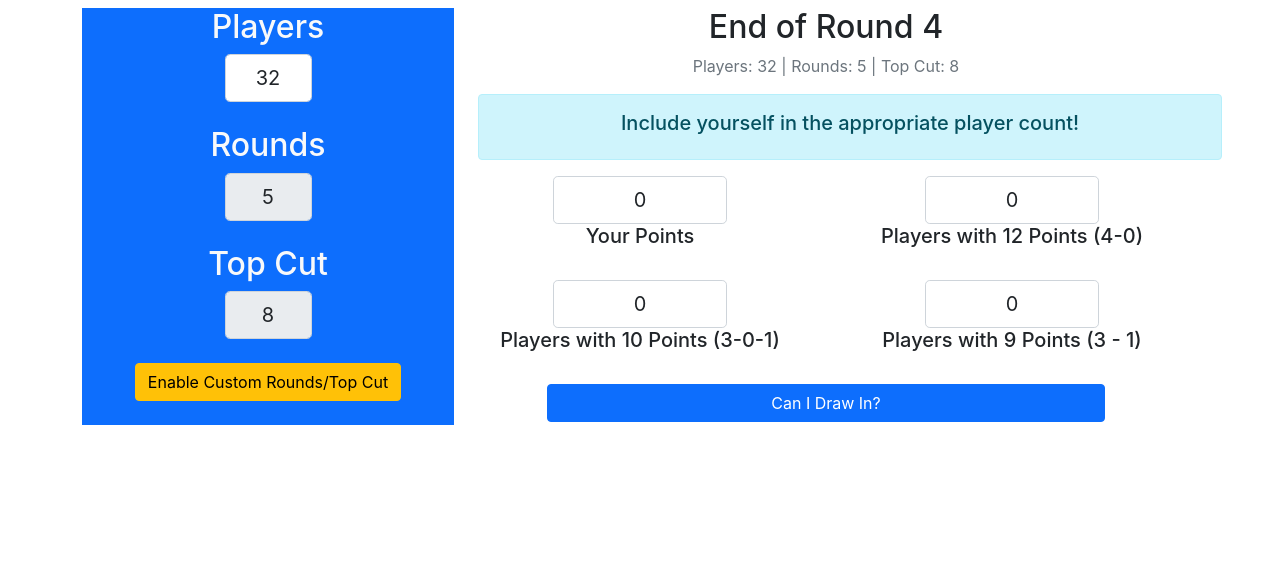
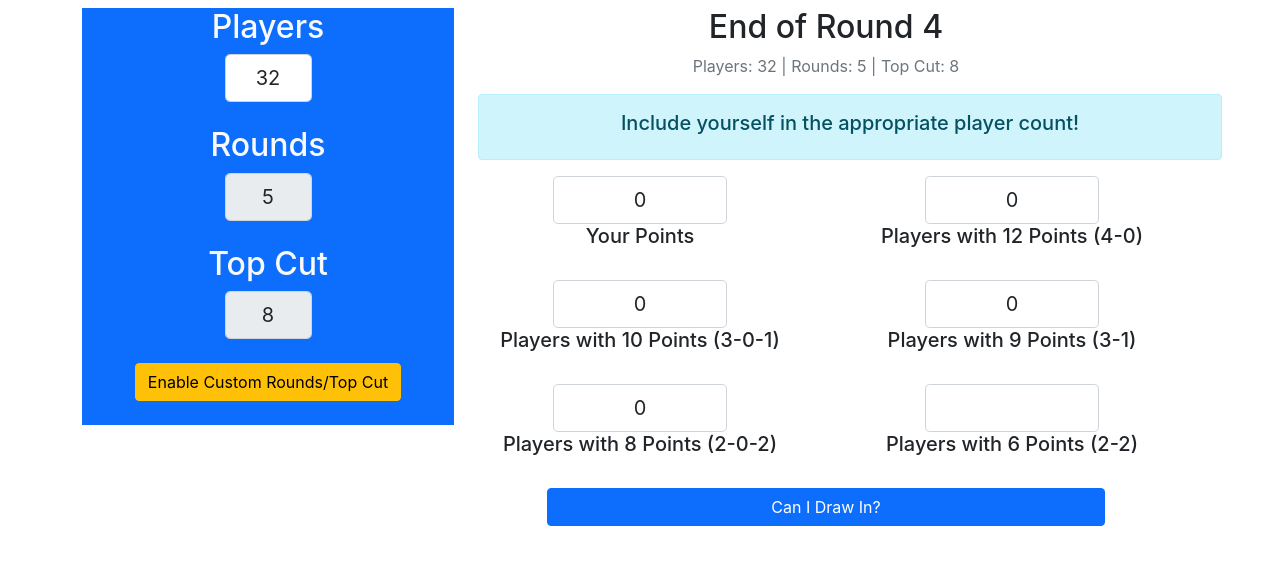
Before and after one commit to mtrus03/tournament-math-calculator, a React (Create React App) app: page / in a window 1280 px wide. Shown: the top 564 px of the page. Built offline with nearby package versions, Linux system fonts and the light colour scheme.

Commit message:
expanded standings input

```diff
--- a/src/App.js
+++ b/src/App.js
@@ -4,10 +4,10 @@ import { React, useState, useEffect } from 'react';
 // import $ from 'jquery';
 
 function App() {
-  const [inputState, setInputState] = useState({ players: 32, rounds: 5, topCut: 8, playerPoints: 0, undefeatedPlayers: 0, oneLossPlayers: 0, oneDrawPlayers: 0 });
+  const [inputState, setInputState] = useState({ players: 32, rounds: 5, topCut: 8, playerPoints: 0, undefeatedPlayers: 0, oneLossPlayers: 0, oneDrawPlayers: 0, twoDrawPlayers: 0, twoLossPlayer: 0 });
   const [customFields, setCustomFields] = useState(false);
   const [canDrawMessage, setCanDrawMessage] = useState(<Row></Row>);
-  const { players, rounds, topCut, playerPoints, undefeatedPlayers, oneLossPlayers, oneDrawPlayers } = inputState;
+  const { players, rounds, topCut, playerPoints, undefeatedPlayers, oneLossPlayers, oneDrawPlayers, twoDrawPlayers, twoLossPlayers } = inputState;
 
   function handleInput(event) {
     const { name, value } = event.target;
@@ -140,7 +140,19 @@ function App() {
             <Col sm={6}>
               <Form.Group className="mb-4">
                 <Form.Control name="oneLossPlayers" type="text" id="oneLossPlayers" value={inputState.oneLossPlayers} className="w-50 mx-auto form-control form-control-lg text-center" onChange={handleInput} />
-                <Form.Label className="h5">Players with {3 * (rounds - 2)} Points ({rounds - 2} - 1)</Form.Label>
+                <Form.Label className="h5">Players with {3 * (rounds - 2)} Points ({rounds - 2}-1)</Form.Label>
+              </Form.Group>
+            </Col>
+            <Col sm={6}>
+              <Form.Group className="mb-4">
+                <Form.Control name="twoDrawPlayers" type="text" id="twoDrawPlayers" value={inputState.twoDrawPlayers} className="w-50 mx-auto form-control form-control-lg text-center" onChange={handleInput} />
+                <Form.Label className="h5">Players with {3 * (rounds - 3) + 2} Points ({rounds - 3}-0-2)</Form.Label>
+              </Form.Group>
+            </Col>
+            <Col sm={6}>
+              <Form.Group className="mb-4">
+                <Form.Control name="twoLossPlayers" type="text" id="twoLossPlayers" value={inputState.twoLossPlayers} className="w-50 mx-auto form-control form-control-lg text-center" onChange={handleInput} />
+                <Form.Label className="h5">Players with {3 * (rounds - 3)} Points ({rounds - 3}-2)</Form.Label>
               </Form.Group>
             </Col>
           </Row>
```
